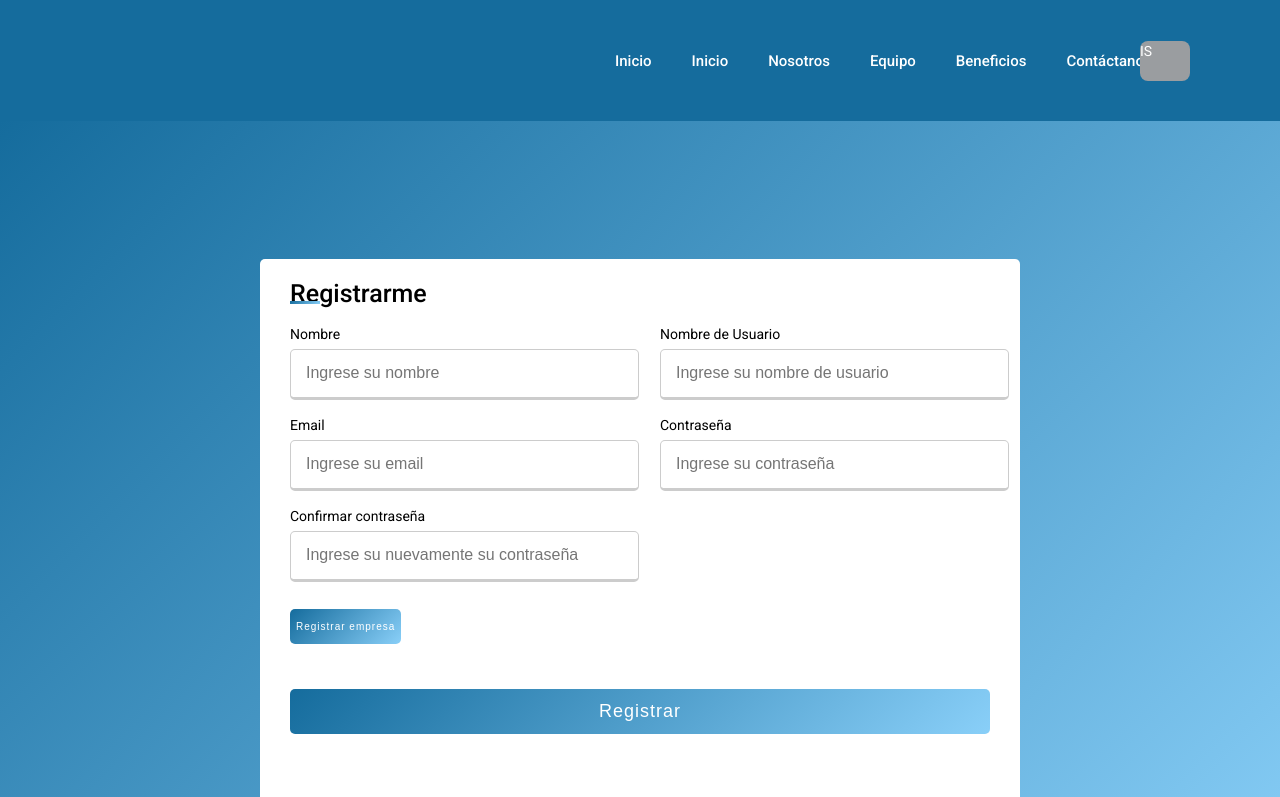
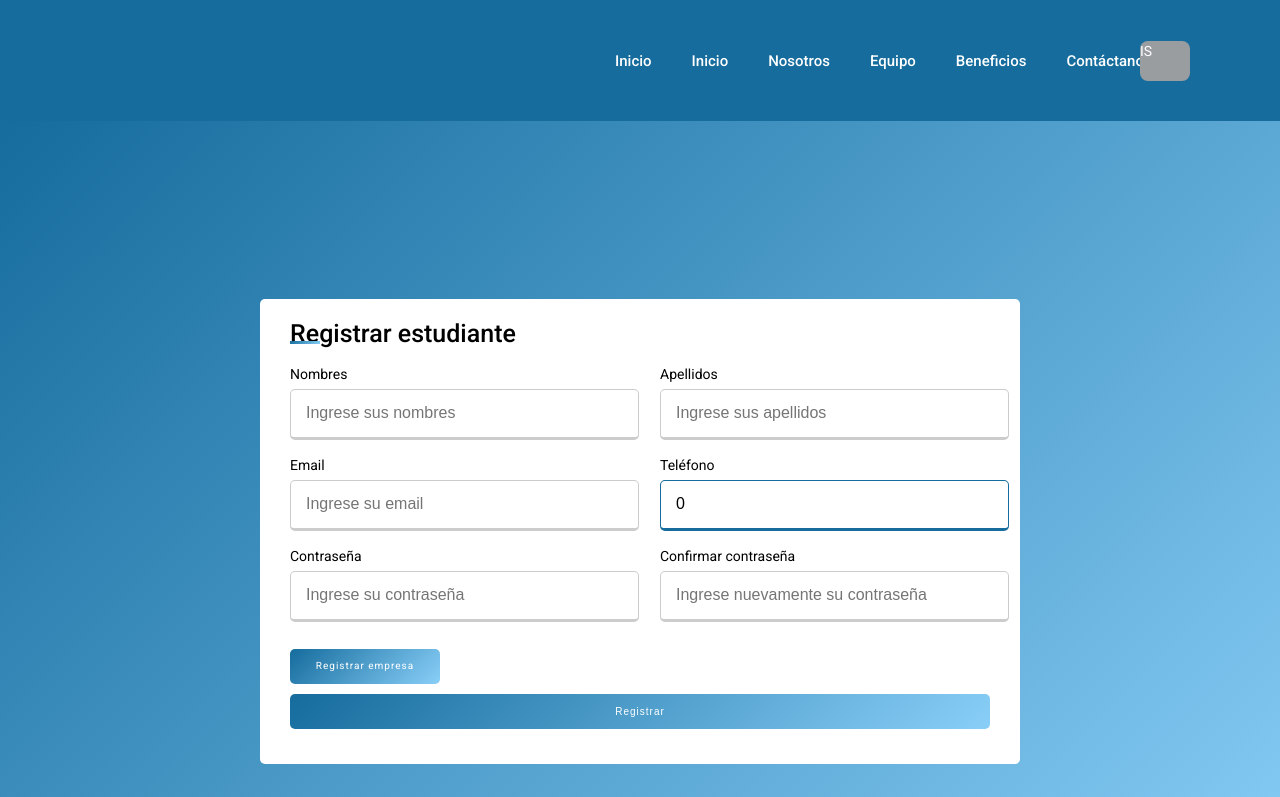
Before and after one commit to aaron-0406/jobstudying, an Angular app in the folder frontend/: page /register in a window 1280 px wide. Shown: the top 797 px of the page. Built offline with nearby package versions, Linux system fonts and the light colour scheme.

Commit message:
(frontend) Mejorando sección Register y realizando conexión con la API

```diff
--- a/frontend/src/app/app.module.ts
+++ b/frontend/src/app/app.module.ts
@@ -1,6 +1,7 @@
 import { NgModule } from '@angular/core';
 import { HttpClientModule } from '@angular/common/http';
 import { BrowserModule } from '@angular/platform-browser';
+import { FormsModule } from '@angular/forms';
 
 import { AppComponent } from './app.component';
 import { AppRoutingModule } from './app-routing.module';
@@ -15,7 +16,7 @@ import { BrowserAnimationsModule } from '@angular/platform-browser/animations';
 import { MaterialModule } from './material.module';
 @NgModule({
   declarations: [AppComponent, HomeComponent, NavbarComponent, FooterComponent, LoginComponent, RegisterComponent, NotFoundComponent],
-  imports: [BrowserModule, AppRoutingModule, HttpClientModule, BrowserAnimationsModule, MaterialModule],
+  imports: [BrowserModule, FormsModule, AppRoutingModule, HttpClientModule, BrowserAnimationsModule, MaterialModule],
   providers: [],
   bootstrap: [AppComponent],
 
--- /dev/null
+++ b/frontend/src/app/models/usuario.ts
@@ -0,0 +1,12 @@
+export interface Usuario {
+    id: string;
+    nombreUsuario: string;
+    apellidoUsuario?: string;
+    tipoUsuario: string;
+    contaseniaUsuario: string;
+    emailUsuario: string;
+    telefonoUsuario: number;
+    generoUsuario?: string;
+}
+
+export interface CreateUsuarioDTO extends Omit<Usuario, 'id'> {}
--- a/frontend/src/app/pages/register/register.component.css
+++ b/frontend/src/app/pages/register/register.component.css
@@ -42,6 +42,10 @@ form .user-details .input-box{
   width: calc(100% / 2 - 20px);
 }
 
+.anchoMaximo{
+  width: 100% !important;
+}
+
 .user-details .input-box .details{
   display: block;
   font-size: 500;
@@ -66,6 +70,11 @@ form .user-details .input-box{
 }
 
 .boton{
+  display: flex;
+  margin-bottom: 10px;
+  justify-content:center;
+  align-items: center;
+  width: 150px;
   height: 35px;
   color: #fff;
   border: none;
--- a/frontend/src/app/pages/register/register.component.html
+++ b/frontend/src/app/pages/register/register.component.html
@@ -1,56 +1,47 @@
 <body>
-  <div class = "container">
-    <div class = "titulo"> Registrarme</div>
-    <form action="#">
-      <div class = "user-details">
-        <div class = "input-box">
-          <span class = "details">Nombre</span>
-          <input type="text" placeholder="Ingrese su nombre" required>
+  <div class="container">
+    <div class="titulo">
+      Registrar {{ changeOption ? "estudiante" : "empresa" }}
+    </div>
+    <form (ngSubmit)="onRegister()" #myForm="ngForm">
+      <div class="user-details">
+        <div class="input-box" [class.anchoMaximo]="!changeOption">
+          <span class="details">Nombres</span>
+          <input [(ngModel)]="registerCompany.nombreUsuario" name="nombreUsuario" type="text" placeholder="Ingrese sus nombres" required />
         </div>
 
-        <div class = "input-box">
-          <span class = "details">Nombre de Usuario</span>
-          <input type="text" placeholder="Ingrese su nombre de usuario" required>
+        <div class="input-box" *ngIf="changeOption">
+          <span class="details">Apellidos</span>
+          <input [(ngModel)]="registerCompany.apellidoUsuario" name="apellidoUsuario" type="text" placeholder="Ingrese sus apellidos" required />
         </div>
 
-        <div class = "input-box">
-          <span class = "details">Email</span>
-          <input type="text" placeholder="Ingrese su email" required>
+        <div class="input-box">
+          <span class="details">Email</span>
+          <input [(ngModel)]="registerCompany.emailUsuario" name="emailUsuario" type="text" placeholder="Ingrese su email" required />
         </div>
 
-        <div class = "input-box">
-          <span class = "details">Contraseña</span>
-          <input type="password" placeholder="Ingrese su contraseña" required>
+        <div class="input-box">
+          <span class="details">Teléfono</span>
+          <input [(ngModel)]="registerCompany.telefonoUsuario" name="telefonoUsuario" type="number" placeholder="Ingrese su teléfono" required />
         </div>
 
-        <div class = "input-box">
-          <span class = "details">Confirmar contraseña</span>
-          <input type="password" placeholder="Ingrese su nuevamente su contraseña" required>
+        <div class="input-box">
+          <span class="details">Contraseña</span>
+          <input [(ngModel)]="registerCompany.contaseniaUsuario" name="contaseniaUsuario" type="password" placeholder="Ingrese su contraseña" required />
+        </div>
+
+        <div class="input-box">
+          <span class="details">Confirmar contraseña</span>
+          <input [(ngModel)]="confirmarContasenia" name="confirmarContraseña" type="password" placeholder="Ingrese nuevamente su contraseña" required />
         </div>
       </div>
 
-      <button class="boton" (click)="show=!show">Registrar empresa</button>
-      <div class = "registro-empresa" *ngIf="show">
-        <span class = "empresa-titulo">Registro de la empresa</span>
-        <form action="#">
-          <div class = "empresa-details">
-            <div class = "input-box">
-              <span class = "details">Nombre de la empresa</span>
-              <input type="password" placeholder="Ingrese el nombre de la empresa" required>
-            </div>
+      <a class="boton" (click)="onChangeOption()"
+        >Registrar {{ changeOption ? "empresa" : "estudiante" }}</a
+      >
 
-            <div class = "input-box">
-              <span class = "details">Tipo de empresa</span>
-              <input type="text" placeholder="" required>
-            </div>
-          </div>
-        </form>
+      <button class="boton anchoMaximo" type="submit" >Registrar</button>
 
-      </div>
-
-      <div class = "button">
-        <input type="submit" value="Registrar">
-      </div>
     </form>
   </div>
 </body>
--- a/frontend/src/app/pages/register/register.component.ts
+++ b/frontend/src/app/pages/register/register.component.ts
@@ -1,17 +1,45 @@
 import { Component, OnInit } from '@angular/core';
+
+//models
+import { CreateUsuarioDTO } from '../../models/usuario';
 
 @Component({
   selector: 'app-register',
   templateUrl: './register.component.html',
-  styleUrls: ['./register.component.css']
+  styleUrls: ['./register.component.css'],
 })
 export class RegisterComponent implements OnInit {
-
-  show:boolean = false;
-
-  constructor() { }
-
-  ngOnInit(): void {
+  registerCompany: CreateUsuarioDTO = {
+    nombreUsuario: '',
+    apellidoUsuario: '',
+    tipoUsuario: '',
+    contaseniaUsuario: '',
+    emailUsuario: '',
+    telefonoUsuario: 0,
+    generoUsuario: '',
   }
 
+  confirmarContasenia: string = '';
+
+  changeOption: boolean = true;
+
+  constructor() {}
+
+  ngOnInit(): void {}
+
+  onChangeOption(){
+    this.changeOption = !this.changeOption;
+    if (this.changeOption){
+      this.registerCompany.tipoUsuario = "estudiante";
+    }
+    if (!this.changeOption){
+      this.registerCompany.tipoUsuario = "empresa";
+    }
+  }
+
+  onRegister(): void {
+    if (this.registerCompany.contaseniaUsuario === this.confirmarContasenia){
+      console.log(this.registerCompany);
+    }
+  }
 }
```
Also changed, not shown: frontend/src/app/services/auth.service.ts (added, +15 -0 lines), frontend/src/app/services/usuario.service.ts (added, +15 -0 lines), 2 other files (tests, documents, lock files or other folders).
